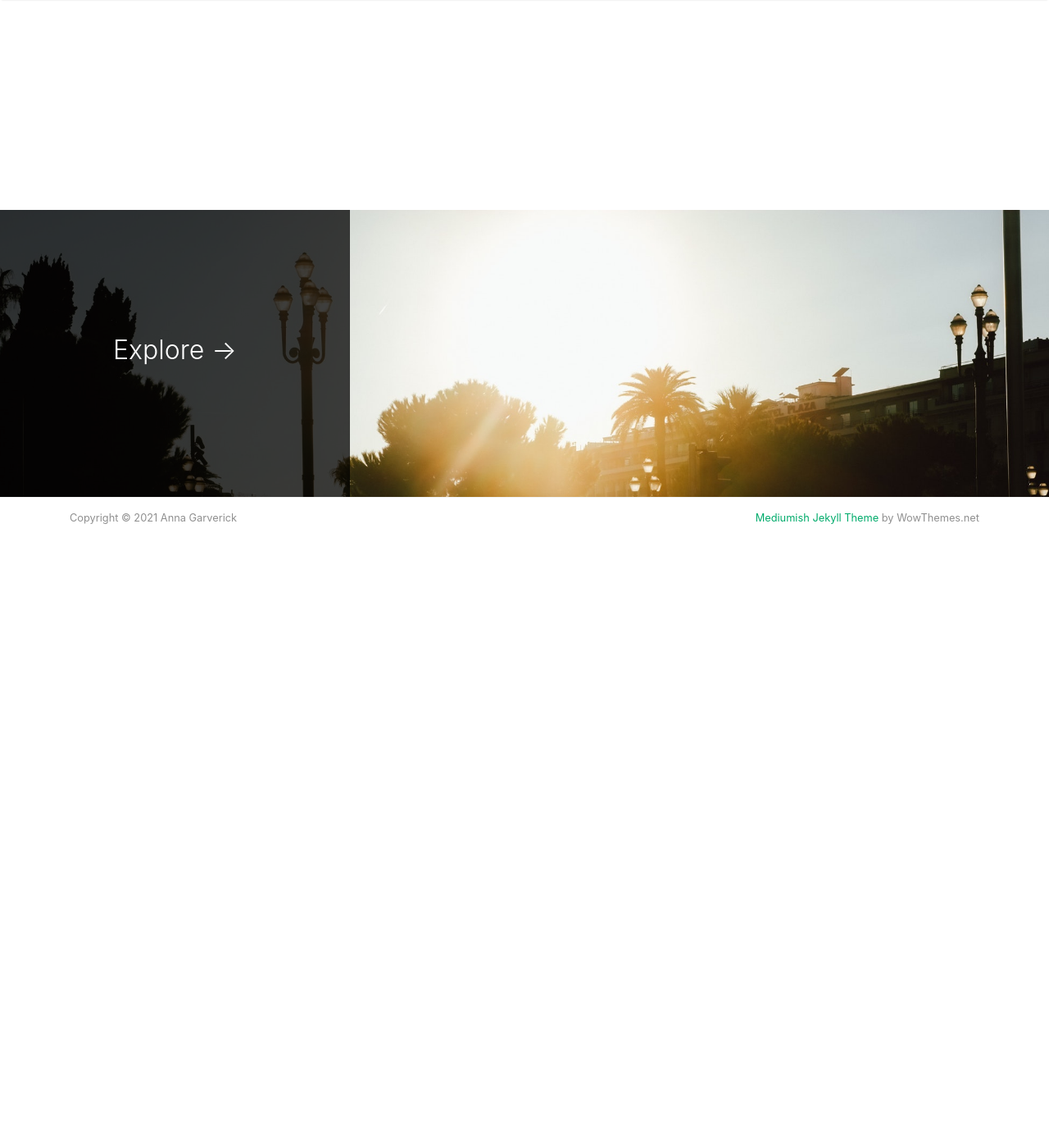
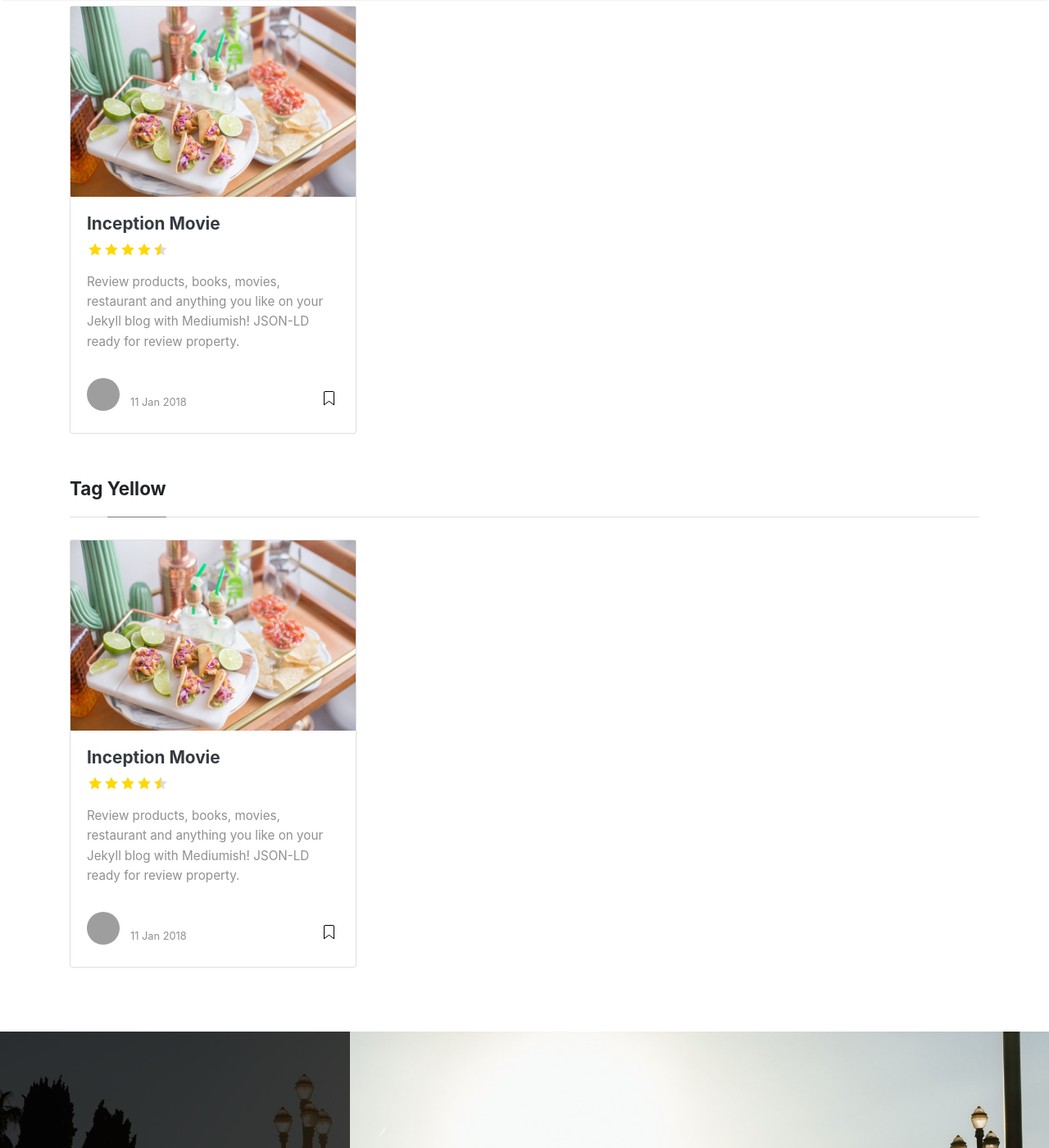
Before and after one commit to roy2909/roy2909.github.io, a Jekyll site: the page built from _pages/tags.md, in a window 1280 px wide and 1400 px high, scrolled down 307 px. Shown: the whole window at 82% size. Built offline with Jekyll 4.4.1, drawn with Linux system fonts in a browser that asks for light colours; nearby versions of some CDN libraries; before the commit the page ends 1022 px from its top, so only the background shows below that; some of the changed text lies outside the part shown; grey boxes are pictures that could not be loaded.

Commit message:
Updating Layout

````diff
--- /dev/null
+++ b/_posts/2018-01-11-customer-service.md
@@ -0,0 +1,31 @@
+---
+layout: post
+title:  "Inception Movie"
+author: john
+categories: [ Jekyll, tutorial ]
+tags: [red, yellow]
+image: assets/images/11.jpg
+description: "My review of Inception movie. Acting, plot and something else in this short description."
+featured: true
+hidden: true
+rating: 4.5
+---
+
+Review products, books, movies, restaurant and anything you like on your Jekyll blog with Mediumish! JSON-LD ready for review property.
+
+#### How to use?
+
+It's actually really simple! Add the rating in your YAML front matter. It also supports halfs:
+
+```html
+---
+layout: post
+title:  "Inception Movie"
+author: john
+categories: [ Jekyll, tutorial ]
+tags: [red, yellow]
+image: assets/images/11.jpg
+description: "My review of Inception movie. Actors, directing and more."
+rating: 4.5
+---
+```
````
Also changed, not shown: _posts/Maze.md (+11 -0 lines).
